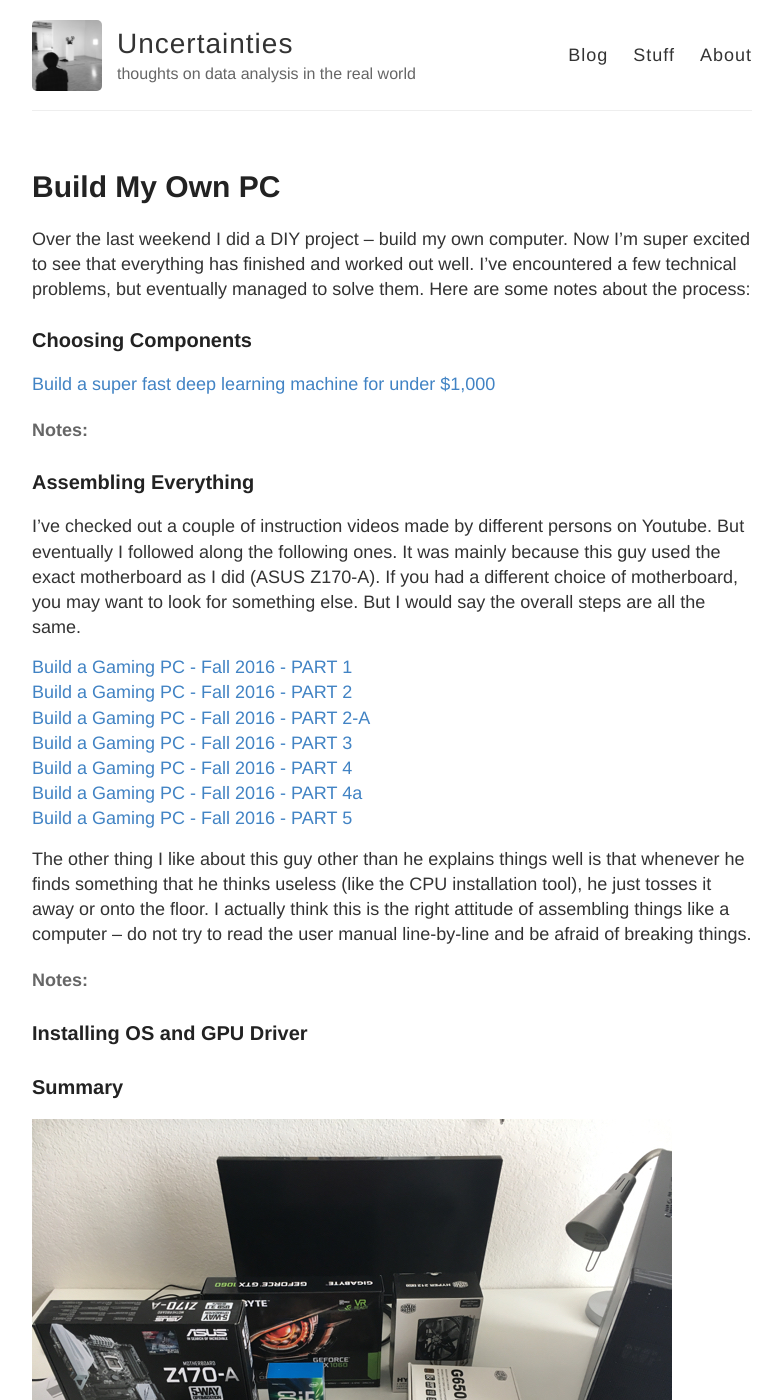
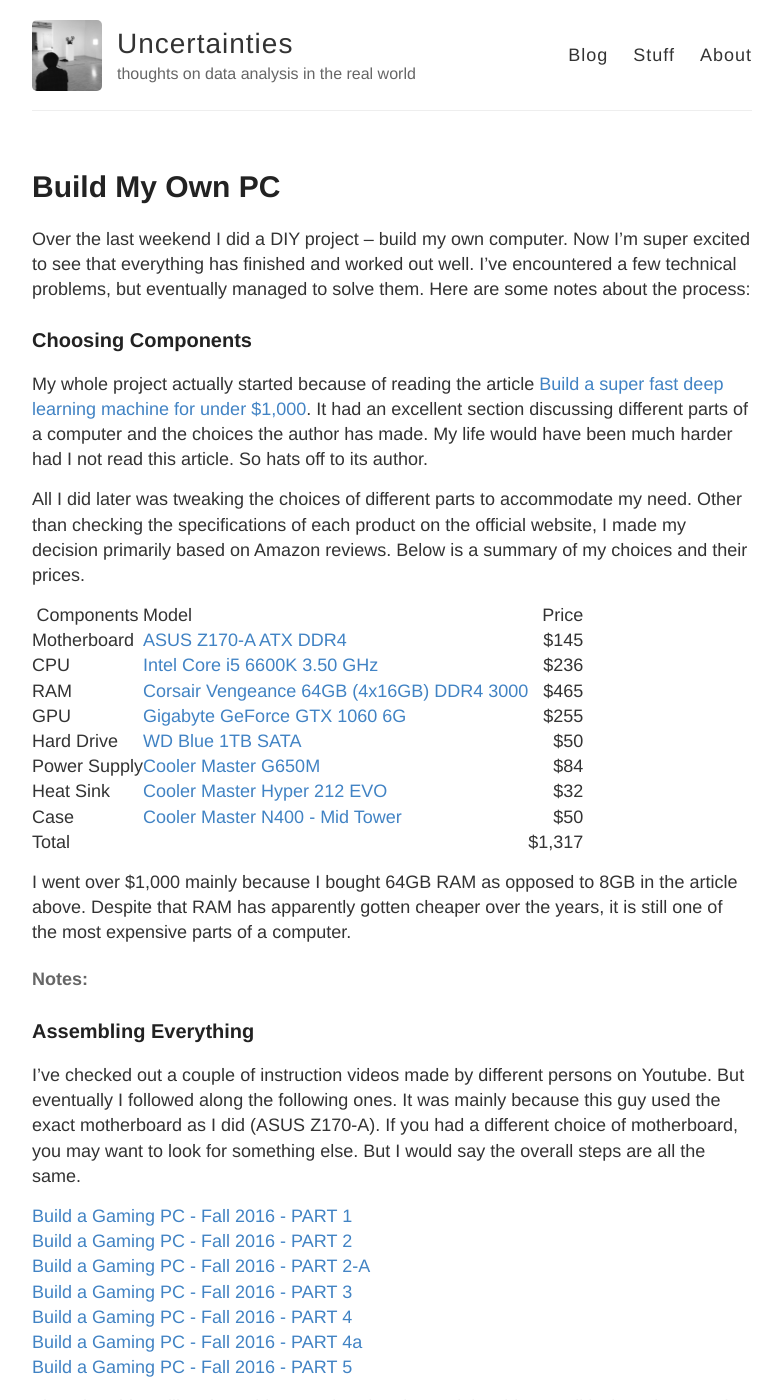
Before and after one commit to XiaoxiaoWang87/xiaoxiaowang87.github.io, a Jekyll site: the page built from _posts/2017-03-01-build_a_pc.md, in a window 1280 px wide and 1400 px high. Shown: the whole window, without its empty margins (248-1030 px from the left). Built offline with Jekyll 4.4.1, drawn with Linux system fonts in a browser that asks for light colours; comment, search, counter and statistics services are not loaded.

Commit message:
added price

```diff
--- a/_posts/2017-03-01-build_a_pc.md
+++ b/_posts/2017-03-01-build_a_pc.md
@@ -8,7 +8,24 @@ Over the last weekend I did a DIY project -- build my own computer. Now I'm supe
 
 ### Choosing Components
 
-[Build a super fast deep learning machine for under $1,000](https://www.oreilly.com/learning/build-a-super-fast-deep-learning-machine-for-under-1000)
+My whole project actually started because of reading the article [Build a super fast deep learning machine for under $1,000](https://www.oreilly.com/learning/build-a-super-fast-deep-learning-machine-for-under-1000). It had an excellent section discussing different parts of a computer and the choices the author has made. My life would have been much harder had I not read this article. So hats off to its author.
+
+All I did later was tweaking the choices of different parts to accommodate my need. Other than checking the specifications of each product on the official website, I made my decision primarily based on Amazon reviews. Below is a summary of my choices and their prices.
+
+| Components    | Model |  Price |
+| ------------- |:------| ------:|
+| Motherboard   |[ASUS Z170-A ATX DDR4](https://www.amazon.com/gp/product/B012NH05UW/ref=oh_aui_detailpage_o02_s01?ie=UTF8&psc=1) | $145 |
+| CPU           |[Intel Core i5 6600K 3.50 GHz](https://www.amazon.com/gp/product/B012M8M7TY/ref=oh_aui_detailpage_o02_s01?ie=UTF8&psc=1)  |    $236 |
+| RAM           |[Corsair Vengeance 64GB (4x16GB) DDR4 3000](https://www.amazon.com/gp/product/B01HKF3TXM/ref=oh_aui_detailpage_o02_s00?ie=UTF8&psc=1)       |   $465   |
+| GPU           |[Gigabyte GeForce GTX 1060 6G](https://www.amazon.com/gp/product/B01JNUO6BG/ref=oh_aui_detailpage_o02_s01?ie=UTF8&psc=1)      |     $255 |
+| Hard Drive    |[WD Blue 1TB SATA](https://www.amazon.com/gp/product/B0088PUEPK/ref=oh_aui_detailpage_o02_s01?ie=UTF8&psc=1)  |  $50 |
+| Power Supply  |[Cooler Master G650M](https://www.amazon.com/gp/product/B00MAZK6IO/ref=oh_aui_detailpage_o01_s00?ie=UTF8&psc=1)       |    $84 |
+| Heat Sink     |[Cooler Master Hyper 212 EVO](https://www.amazon.com/gp/product/B005O65JXI/ref=oh_aui_detailpage_o01_s01?ie=UTF8&psc=1)       |     $32 |
+| Case          |[Cooler Master N400 - Mid Tower](https://www.amazon.com/gp/product/B00DKXXBU0/ref=oh_aui_detailpage_o01_s00?ie=UTF8&psc=1)       |     $50 |
+| Total         |       |     $1,317 |
+
+I went over $1,000 mainly because I bought 64GB RAM as opposed to 8GB in the article above. Despite that RAM has apparently gotten cheaper over the years, it is still one of the most expensive parts of a computer.
+
 
 #### Notes:
 
```
